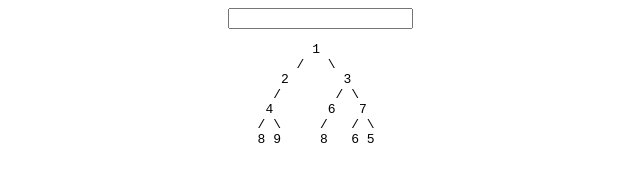
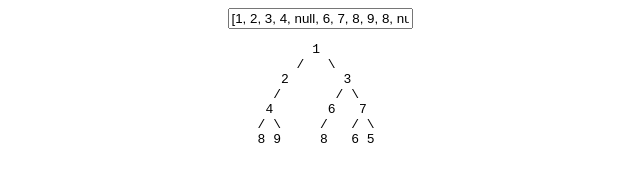
Before and after one commit to blackmiaool/leetcode-arr2tree, a website: page index.html in a window 1280 px wide. Shown: the whole page, without its empty margins (320-960 px from the left). Drawn offline with Linux system fonts and the light colour scheme.

Commit message:
fix homepage

```diff
--- a/index.html
+++ b/index.html
@@ -20,7 +20,8 @@
     </pre>
         <script>
             const $ = document.querySelector.bind(document);
-            const buffer = getPrintBuffer([1, 2, 3, 4, null, 6, 7, 8, 9, 8, null, 6, 5]);
+            const inputStr = `[1, 2, 3, 4, null, 6, 7, 8, 9, 8, null, 6, 5]`;
+            const buffer = getPrintBuffer(JSON.parse(inputStr));
 
             function getText(buffer) {
                 let output = "";
@@ -31,6 +32,7 @@
                 return output;
             }
             $("#output").textContent = getText(buffer);
+            $("#input").value = inputStr;
             $("#input").addEventListener("input", () => {
                 try {
                     const buffer = getPrintBuffer(JSON.parse($("#input").value));
@@ -40,6 +42,7 @@
                     console.log(e);
                 }
             });
+
         </script>
 </body>
 
```
